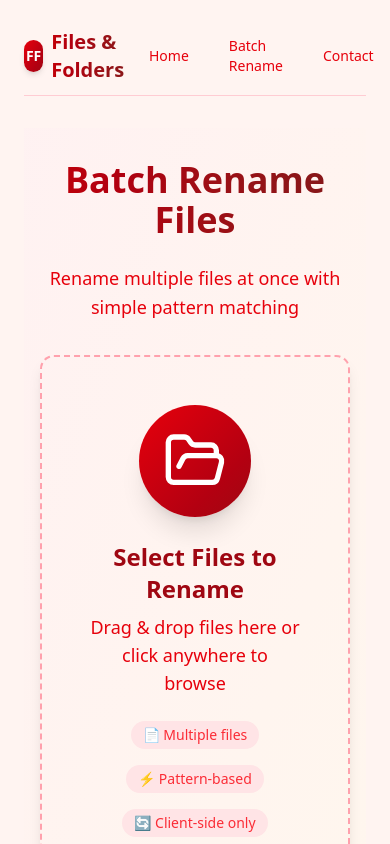
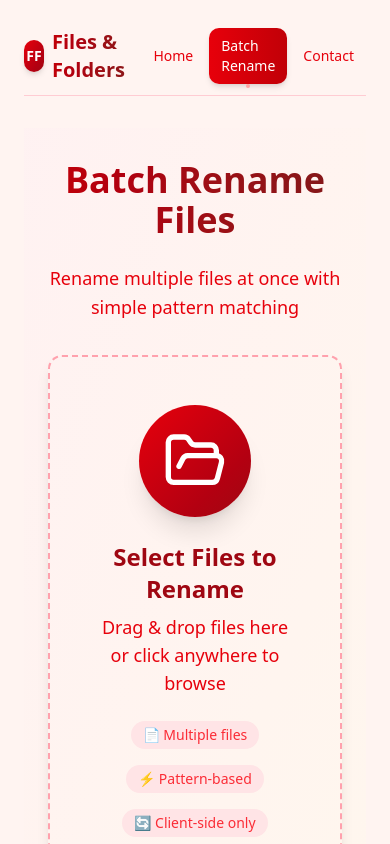
Before and after one commit to khurramsaadat/files-folders, a Next.js app: page /batch-rename in a window 390 px wide. Shown: the top 844 px of the page. Built offline with nearby package versions, Linux system fonts and the light colour scheme.

Commit message:
rename table fixed

```diff
--- a/src/app/batch-rename/page.tsx
+++ b/src/app/batch-rename/page.tsx
@@ -135,7 +135,7 @@ export default function BatchRenamePage() {
         // Set the selected directory with descriptive path
         console.log('Directory selected:', directoryName);
         setTargetDirectory(displayPath);
-        setApplyStatus(`Target directory selected: ${directoryName}`);
+        setApplyStatus('');
 
         // Store the directory handle for later use
         (window as any).selectedDirectoryHandle = directoryHandle;
@@ -319,7 +319,7 @@ export default function BatchRenamePage() {
 
   return (
     <div className="min-h-screen bg-gradient-to-br from-rose-50/80 to-orange-50/80 dark:from-red-900/10 dark:to-orange-900/10">
-      <div className="container mx-auto px-4 py-8">
+      <div className="w-full mx-auto px-6 py-8">
         {/* Welcome Section */}
         <div className="text-center mb-12">
           <h1 className="text-4xl md:text-5xl lg:text-6xl font-bold mb-6 bg-gradient-to-r from-red-700 to-red-900 dark:from-rose-200 dark:to-orange-200 bg-clip-text text-transparent">
@@ -331,7 +331,7 @@ export default function BatchRenamePage() {
 
           {/* Drag and Drop Area */}
           {files.length === 0 && (
-            <div className="max-w-4xl mx-auto mb-12">
+            <div className="w-full max-w-5xl mx-auto mb-12">
               <div
                 className={`relative border-2 border-dashed rounded-xl p-12 text-center transition-all duration-300 cursor-pointer transform hover:scale-105 hover:shadow-2xl ${
                   isDragOver
@@ -378,7 +378,7 @@ export default function BatchRenamePage() {
 
           {/* Settings Panel and File List */}
           {files.length > 0 && (
-            <div className="max-w-6xl mx-auto space-y-8">
+            <div className="w-full mx-auto space-y-8 px-4">
               {/* Settings Panel */}
               <Card className="bg-gradient-to-br from-rose-50 to-orange-50 dark:from-red-900/10 dark:to-orange-900/10 border-rose-200 dark:border-rose-800">
                 <CardHeader>
@@ -390,7 +390,9 @@ export default function BatchRenamePage() {
                   </CardTitle>
                 </CardHeader>
                 <CardContent className="space-y-4">
-                  <div className="space-y-4">
+                  {/* Two Column Layout */}
+                  <div className="grid grid-cols-1 lg:grid-cols-2 gap-6">
+                    {/* Left Column - Rename Pattern */}
                     <div>
                       <label className="block text-sm font-medium text-red-700 dark:text-rose-300 mb-2">
                         Rename Pattern
@@ -407,6 +409,7 @@ export default function BatchRenamePage() {
                       </div>
                     </div>
 
+                    {/* Right Column - Target Directory */}
                     <div>
                       <label className="block text-sm font-medium text-red-700 dark:text-rose-300 mb-2">
                         Target Directory
@@ -470,21 +473,23 @@ export default function BatchRenamePage() {
                     <div className="w-8 h-8 bg-gradient-to-br from-orange-600 to-red-700 rounded-lg flex items-center justify-center">
                       <span className="text-white text-xs font-bold">{files.length}</span>
                     </div>
-                    Files to Rename ({files.length})
+                    Rename Summary ({files.length})
                   </CardTitle>
                 </CardHeader>
-                <CardContent>
-                  <div className="grid grid-cols-1 md:grid-cols-2 lg:grid-cols-3 gap-4 max-h-[600px] overflow-y-auto p-2">
-                    {files.map((fileItem, index) => (
-                      <div key={index} className="p-4 rounded-lg hover:bg-rose-50 dark:hover:bg-red-900/10 transition-colors border-l-4 border-red-500">
-                        <div className="text-sm font-medium text-red-800 dark:text-rose-200 break-words leading-relaxed">
-                          {fileItem.newName}
+                <CardContent className="p-0">
+                  <div className="border border-rose-300 dark:border-rose-600 bg-white dark:bg-gray-900">
+                    <div className="grid grid-cols-1 md:grid-cols-2 lg:grid-cols-3 gap-0">
+                      {files.map((fileItem, index) => (
+                        <div
+                          key={index}
+                          className="px-3 py-2 text-xs font-medium text-red-800 dark:text-rose-200 hover:bg-rose-50 dark:hover:bg-red-900/10 transition-colors border-r border-b border-rose-200 dark:border-rose-700 last:border-r-0"
+                        >
+                          <div className="whitespace-nowrap overflow-hidden text-ellipsis text-left" title={fileItem.newName}>
+                            {fileItem.newName}
+                          </div>
                         </div>
-                        <div className="text-xs text-red-600 dark:text-rose-400 mt-2">
-                          {(fileItem.file.size / 1024).toFixed(1)} KB
-                        </div>
-                      </div>
-                    ))}
+                      ))}
+                    </div>
                   </div>
                 </CardContent>
               </Card>
--- a/src/components/layout/Header.tsx
+++ b/src/components/layout/Header.tsx
@@ -1,8 +1,18 @@
 'use client';
 
 import Link from 'next/link';
+import { usePathname } from 'next/navigation';
+import { cn } from '@/lib/utils';
 
 export function Header() {
+  const pathname = usePathname();
+
+  const navItems = [
+    { href: '/', label: 'Home' },
+    { href: '/batch-rename', label: 'Batch Rename' },
+    { href: '/contact', label: 'Contact' },
+  ];
+
   return (
     <div className="flex h-16 items-center justify-between mb-8 pb-4 border-b border-rose-200 dark:border-rose-700">
       {/* Left Section - Brand */}
@@ -14,25 +24,27 @@ export function Header() {
       </Link>
 
       {/* Right Section - Navigation */}
-      <nav className="flex items-center space-x-4">
-        <Link
-          href="/"
-          className="text-sm font-medium text-red-600 dark:text-rose-400 hover:text-red-700 dark:hover:text-rose-300 transition-colors px-3 py-2 rounded-lg hover:bg-rose-100 dark:hover:bg-red-800/30"
-        >
-          Home
-        </Link>
-        <Link
-          href="/batch-rename"
-          className="text-sm font-medium text-red-600 dark:text-rose-400 hover:text-red-700 dark:hover:text-rose-300 transition-colors px-3 py-2 rounded-lg hover:bg-rose-100 dark:hover:bg-red-800/30"
-        >
-          Batch Rename
-        </Link>
-        <Link
-          href="/contact"
-          className="text-sm font-medium text-red-600 dark:text-rose-400 hover:text-red-700 dark:hover:text-rose-300 transition-colors px-3 py-2 rounded-lg hover:bg-rose-100 dark:hover:bg-red-800/30"
-        >
-          Contact
-        </Link>
+      <nav className="flex items-center space-x-1">
+        {navItems.map((item) => {
+          const isActive = pathname === item.href;
+          return (
+            <Link
+              key={item.href}
+              href={item.href}
+              className={cn(
+                "text-sm font-medium transition-all duration-200 px-3 py-2 rounded-lg relative",
+                isActive
+                  ? "text-white bg-gradient-to-r from-red-600 to-red-700 shadow-md"
+                  : "text-red-600 dark:text-rose-400 hover:text-red-700 dark:hover:text-rose-300 hover:bg-rose-100 dark:hover:bg-red-800/30"
+              )}
+            >
+              {item.label}
+              {isActive && (
+                <div className="absolute -bottom-1 left-1/2 transform -translate-x-1/2 w-1 h-1 bg-red-300 rounded-full" />
+              )}
+            </Link>
+          );
+        })}
       </nav>
     </div>
   );
```
